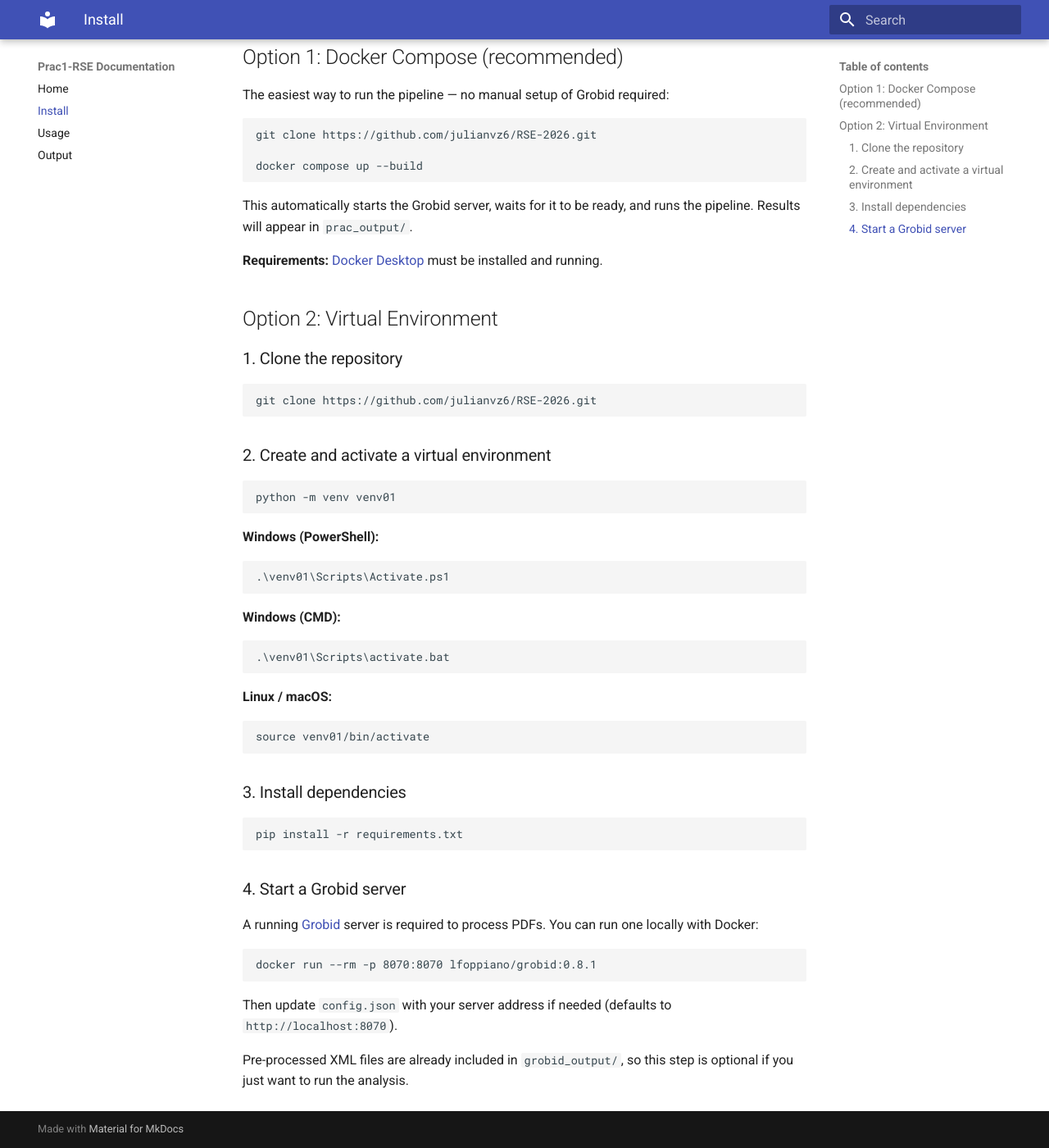
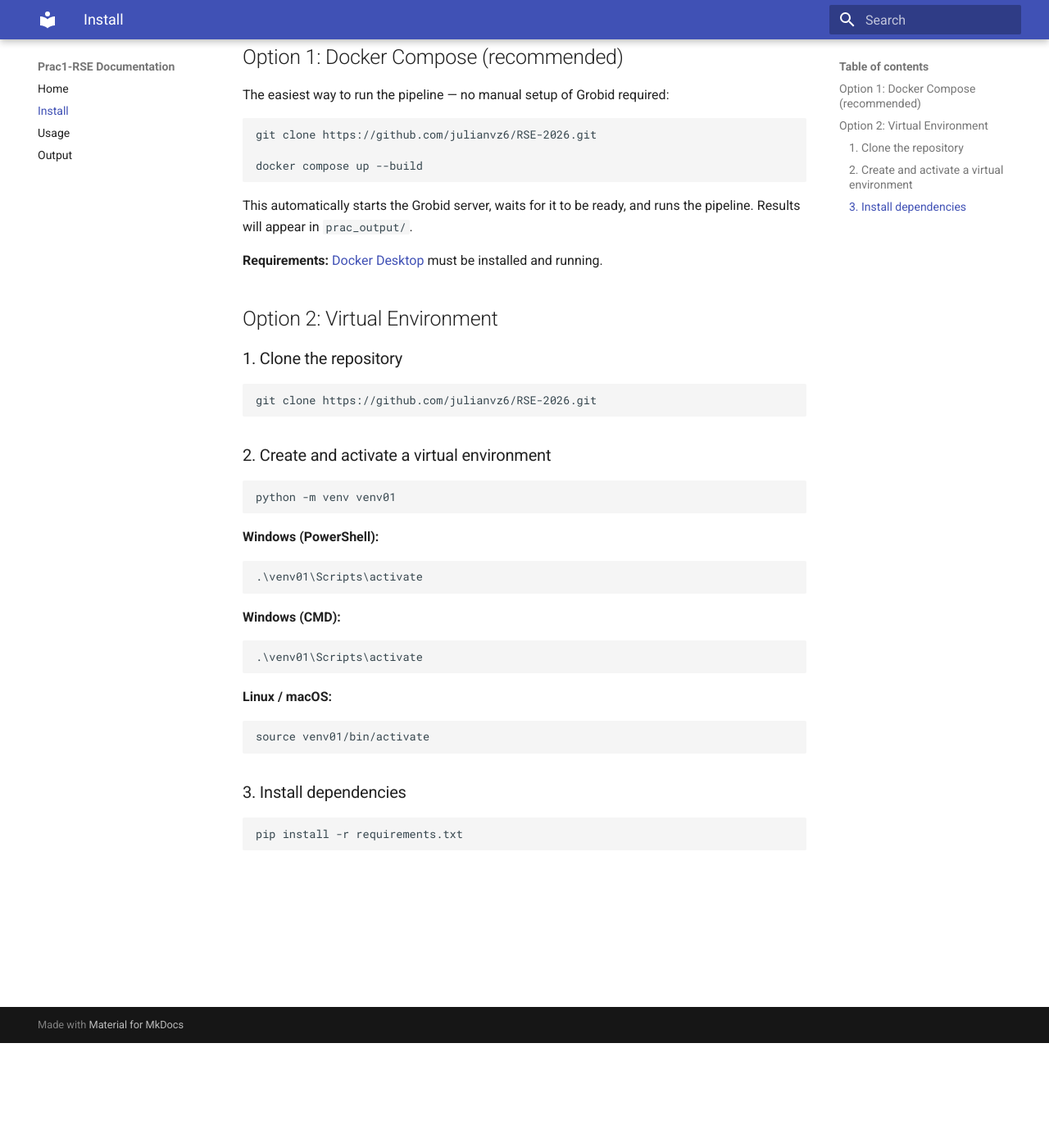
Before and after one commit to julianvz6/RSE-2026, an MkDocs documentation site: the page built from docs/install.md, in a window 1280 px wide and 1400 px high, scrolled down 128 px. Shown: the whole window at 82% size. Built offline with MkDocs 1.6.1 and Material for MkDocs 9.7.7, drawn with Linux system fonts in a browser that asks for light colours.

````diff
--- a/docs/install.md
+++ b/docs/install.md
@@ -30,12 +30,12 @@ python -m venv venv01
 
 **Windows (PowerShell):**
 ```bash
-.\venv01\Scripts\Activate.ps1
+.\venv01\Scripts\activate
 ```
 
 **Windows (CMD):**
 ```bash
-.\venv01\Scripts\activate.bat
+.\venv01\Scripts\activate
 ```
 
 **Linux / macOS:**
@@ -48,15 +48,3 @@ source venv01/bin/activate
 ```bash
 pip install -r requirements.txt
 ```
-
-### 4. Start a Grobid server
-
-A running [Grobid](https://github.com/kermitt2/grobid) server is required to process PDFs. You can run one locally with Docker:
-
-```bash
-docker run --rm -p 8070:8070 lfoppiano/grobid:0.8.1
-```
-
-Then update `config.json` with your server address if needed (defaults to `http://localhost:8070`).
-
-Pre-processed XML files are already included in `grobid_output/`, so this step is optional if you just want to run the analysis.
````
Also changed, not shown: README.md (+4 -6 lines), docs/index.md (+2 -1 lines), docs/usage.md (+8 -0 lines).
